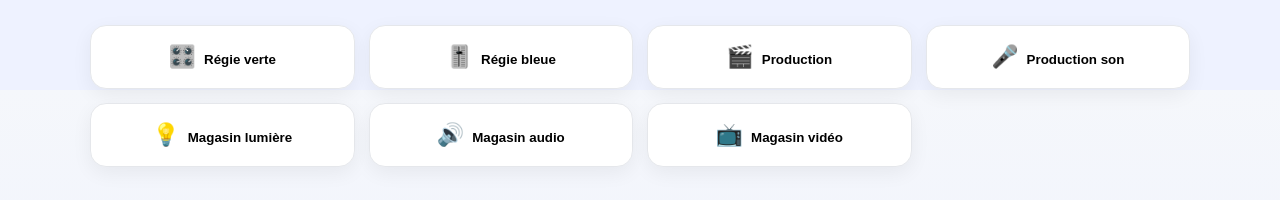
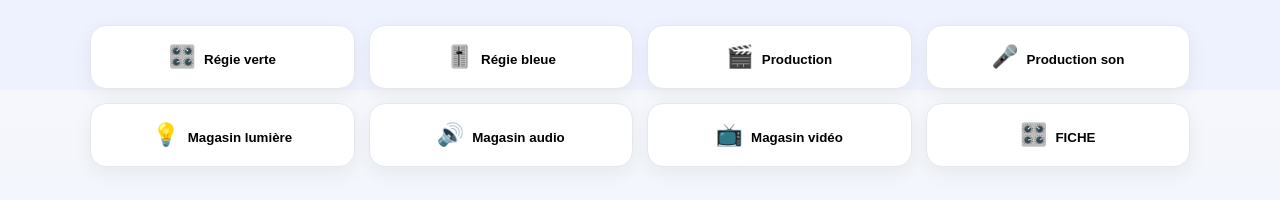
Before and after one commit to RegieHM/regieHM, a plain HTML site: page index.html in a window 1280 px wide. Shown: the part 710-910 px from the top of the page. Drawn offline with Linux system fonts and the light colour scheme.

Commit message:
Update index.html

```diff
--- a/index.html
+++ b/index.html
@@ -274,7 +274,7 @@
 
 </style>
 </head>
-<body><section id="landing"><div class="landing-wrap anime-fondu"><div class="landing-video"><div class="yt-embed" data-yt="-L2h8be4wQg"></div></div><div class="landing-video"><p class="media video" data-yt="M7lc1UVf-VE"></p></div><h1 class="landing-title">Sélectionnez un espace</h1><div class="landing-grid"><button class="btn-espace" data-espace-target="regie-verte" type="button"><span class="emoji">🎛️</span><span>Régie verte</span></button><button class="btn-espace" data-espace-target="regie-bleue" type="button"><span class="emoji">🎚️</span><span>Régie bleue</span></button><button class="btn-espace" data-espace-target="production" type="button"><span class="emoji">🎬</span><span>Production</span></button><button class="btn-espace" data-espace-target="production-son" type="button"><span class="emoji">🎤</span><span>Production son</span></button><button class="btn-espace" data-espace-target="magasin-lumiere" type="button"><span class="emoji">💡</span><span>Magasin lumière</span></button><button class="btn-espace" data-espace-target="magasin-audio" type="button"><span class="emoji">🔊</span><span>Magasin audio</span></button><button class="btn-espace" data-espace-target="magasin-video" type="button"><span class="emoji">📺</span><span>Magasin vidéo</span></button></div><div class="landing-apropos"><details class="apropos">
+<body><section id="landing"><div class="landing-wrap anime-fondu"><div class="landing-video"><div class="yt-embed" data-yt="-L2h8be4wQg"></div></div><div class="landing-video"><p class="media video" data-yt="M7lc1UVf-VE"></p></div><h1 class="landing-title">Sélectionnez un espace</h1><div class="landing-grid"><button class="btn-espace" data-espace-target="regie-verte" type="button"><span class="emoji">🎛️</span><span>Régie verte</span></button><button class="btn-espace" data-espace-target="regie-bleue" type="button"><span class="emoji">🎚️</span><span>Régie bleue</span></button><button class="btn-espace" data-espace-target="production" type="button"><span class="emoji">🎬</span><span>Production</span></button><button class="btn-espace" data-espace-target="production-son" type="button"><span class="emoji">🎤</span><span>Production son</span></button><button class="btn-espace" data-espace-target="magasin-lumiere" type="button"><span class="emoji">💡</span><span>Magasin lumière</span></button><button class="btn-espace" data-espace-target="magasin-audio" type="button"><span class="emoji">🔊</span><span>Magasin audio</span></button><button class="btn-espace" data-espace-target="magasin-video" type="button"><span class="emoji">📺</span><span>Magasin vidéo</span></button><button class="btn-espace" data-espace-target="fiche-cours" type="button"><span class="emoji">🎛️</span><span>FICHE</span></button></div><div class="landing-apropos"><details class="apropos">
 <summary>À propos de ce site (cliquez ici pour lire une belle histoire)</summary>
 <div class="contenu-apropos">
 <p>Ce site a pris environ neuf heures à être construit mais il reste imparfait malgré nos efforts : merci d’être tolérant·e avec nous.</p>
```
